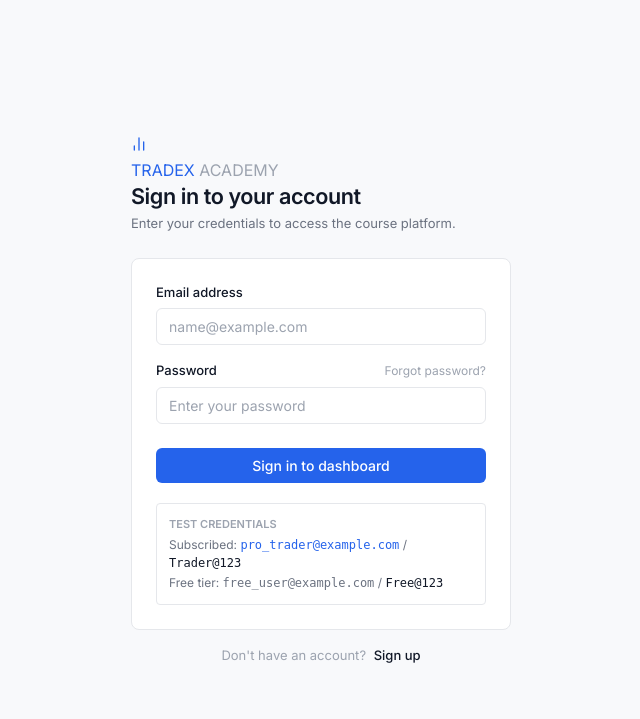
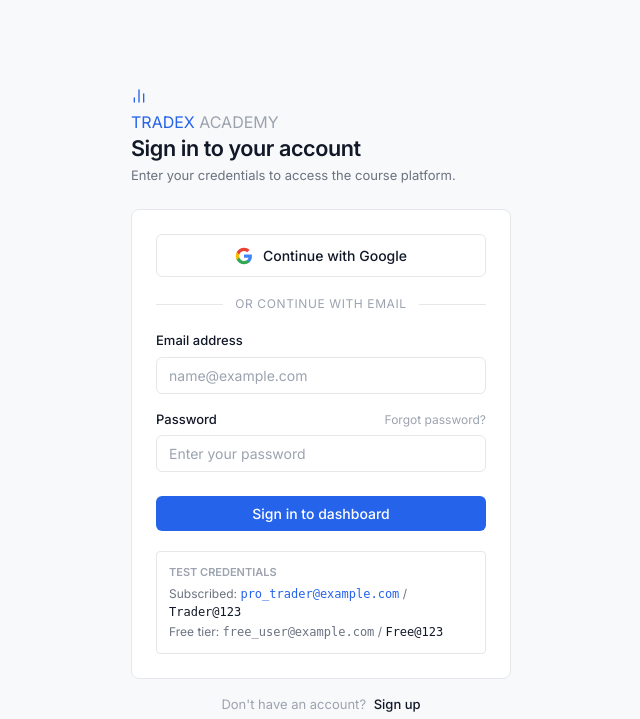
Before and after one commit to vishvam5379/Tradex_Academy, a Django app: page /accounts/login/ in a window 1280 px wide. Shown: the top 719 px of the page, without its empty margins (319-959 px from the left). Run offline with Django 5.2, Linux system fonts and the light colour scheme.

Commit message:
Add Google OAuth2 authentication flow, buttons, and settings

```diff
--- a/accounts/urls.py
+++ b/accounts/urls.py
@@ -10,6 +10,10 @@ urlpatterns = [
     path('login/', views.signin_view, name='login'), # alias
     path('logout/', views.logout_view, name='logout'),
     path('profile/', views.profile_view, name='profile'),
+
+    # Google OAuth 2.0
+    path('google/login/', views.google_login_view, name='google_login'),
+    path('google/callback/', views.google_callback_view, name='google_callback'),
 
     # Password Reset Flow
     path(
--- a/accounts/views.py
+++ b/accounts/views.py
@@ -1,5 +1,11 @@
+import secrets
+import urllib.parse
+import requests
+from django.conf import settings
+from django.urls import reverse
+from django.utils.http import url_has_allowed_host_and_scheme
 from django.shortcuts import render, redirect
-from django.contrib.auth import login, logout, authenticate, update_session_auth_hash
+from django.contrib.auth import login, logout, authenticate, update_session_auth_hash, get_user_model
 from django.contrib.auth.decorators import login_required
 from django.contrib import messages
 from django.views.decorators.http import require_http_methods
@@ -100,3 +106,162 @@ def profile_view(request):
         'has_subscription': request.user.has_active_subscription,
         'active_subscription': request.user.active_subscription,
     })
+
+
+def google_login_view(request):
+    """Initiates Google OAuth 2.0 authorization code flow."""
+    if hasattr(request, 'user') and request.user.is_authenticated:
+        return redirect('courses:dashboard')
+
+    client_id = getattr(settings, 'GOOGLE_CLIENT_ID', '').strip()
+    if not client_id:
+        messages.error(
+            request,
+            "Google sign-in is not yet configured. Please set GOOGLE_CLIENT_ID and GOOGLE_CLIENT_SECRET in your settings."
+        )
+        return redirect('accounts:signin')
+
+    # Generate secure random state token to protect against CSRF
+    state = secrets.token_urlsafe(32)
+    request.session['google_oauth_state'] = state
+
+    # Capture 'next' redirect parameter if safe
+    next_url = request.GET.get('next')
+    if next_url and url_has_allowed_host_and_scheme(url=next_url, allowed_hosts={request.get_host()}):
+        request.session['google_oauth_next'] = next_url
+
+    # Determine redirect URI (allow settings override or auto-detect from request)
+    override_redirect = getattr(settings, 'GOOGLE_REDIRECT_URI', '').strip()
+    if override_redirect:
+        redirect_uri = override_redirect
+    else:
+        redirect_uri = request.build_absolute_uri(reverse('accounts:google_callback'))
+    request.session['google_oauth_redirect_uri'] = redirect_uri
+    request.session.modified = True
+
+    params = {
+        'client_id': client_id,
+        'redirect_uri': redirect_uri,
+        'response_type': 'code',
+        'scope': 'openid email profile',
+        'state': state,
+        'access_type': 'online',
+        'prompt': 'select_account',
+    }
+    auth_url = f"https://accounts.google.com/o/oauth2/v2/auth?{urllib.parse.urlencode(params)}"
+    return redirect(auth_url)
+
+
+def google_callback_view(request):
+    """Handles callback from Google OAuth 2.0."""
+    if hasattr(request, 'user') and request.user.is_authenticated:
+        return redirect('courses:dashboard')
+
+    # Check if Google returned an error
+    error = request.GET.get('error')
+    if error:
+        messages.error(request, f"Google authentication was cancelled or encountered an error: {error}")
+        return redirect('accounts:signin')
+
+    code = request.GET.get('code')
+    state = request.GET.get('state')
+    saved_state = request.session.pop('google_oauth_state', None)
+
+    if not state or not saved_state or state != saved_state:
+        messages.error(request, "Google sign-in session expired or security verification failed. Please try again.")
+        return redirect('accounts:signin')
+
+    if not code:
+        messages.error(request, "No authorization code returned from Google. Please try again.")
+        return redirect('accounts:signin')
+
+    client_id = getattr(settings, 'GOOGLE_CLIENT_ID', '').strip()
+    client_secret = getattr(settings, 'GOOGLE_CLIENT_SECRET', '').strip()
+    saved_redirect = request.session.pop('google_oauth_redirect_uri', None)
+    redirect_uri = saved_redirect or getattr(settings, 'GOOGLE_REDIRECT_URI', '').strip() or request.build_absolute_uri(reverse('accounts:google_callback'))
+
+    # Exchange authorization code for tokens
+    token_payload = {
+        'code': code,
+        'client_id': client_id,
+        'client_secret': client_secret,
+        'redirect_uri': redirect_uri,
+        'grant_type': 'authorization_code',
+    }
+
+    try:
+        token_resp = requests.post(
+            'https://oauth2.googleapis.com/token',
+            data=token_payload,
+            headers={'Accept': 'application/json'},
+            timeout=10,
+        )
+        token_data = token_resp.json()
+    except Exception as exc:
+        messages.error(request, f"Unable to reach Google authentication service: {exc}")
+        return redirect('accounts:signin')
+
+    if token_resp.status_code != 200 or 'access_token' not in token_data:
+        err_msg = token_data.get('error_description') or token_data.get('error') or 'Token exchange failed'
+        messages.error(request, f"Google authorization failed: {err_msg}")
+        return redirect('accounts:signin')
+
+    # Fetch user profile from Google UserInfo endpoint
+    access_token = token_data['access_token']
+    try:
+        userinfo_resp = requests.get(
+            'https://www.googleapis.com/oauth2/v3/userinfo',
+            headers={'Authorization': f'Bearer {access_token}'},
+            timeout=10,
+        )
+        userinfo = userinfo_resp.json()
+    except Exception as exc:
+        messages.error(request, f"Unable to retrieve Google user profile: {exc}")
+        return redirect('accounts:signin')
+
+    if userinfo_resp.status_code != 200 or not userinfo.get('email'):
+        messages.error(request, "Could not retrieve email address from your Google account.")
+        return redirect('accounts:signin')
+
+    email = userinfo['email'].strip().lower()
+    email_verified = userinfo.get('email_verified', False)
+    name = (userinfo.get('name') or userinfo.get('given_name') or email.split('@')[0]).strip()
+
+    if not email_verified:
+        messages.error(request, "Your Google email address has not been verified by Google. Please verify it first.")
+        return redirect('accounts:signin')
+
+    User = get_user_model()
+    user = User.objects.filter(email__iexact=email).first()
+    is_new = False
+
+    if not user:
+        # Create a new user with verified Google details
+        user = User.objects.create_user(
+            email=email,
+            name=name or 'Trader',
+            password=None,
+        )
+        user.set_unusable_password()
+        user.save()
+        is_new = True
+    else:
+        # If user name was empty, update with Google name
+        if not user.name and name:
+            user.name = name
+            user.save(update_fields=['name'])
+
+    if not user.is_active:
+        messages.error(request, "Your account has been deactivated. Please contact support.")
+        return redirect('accounts:signin')
+
+    # Authenticate user session
+    login(request, user, backend='accounts.backends.EmailAuthBackend')
+
+    if is_new:
+        messages.success(request, f"Welcome to Tradex Academy, {user.name}! Your account was created with Google.")
+    else:
+        messages.success(request, f"Welcome back, {user.name}!")
+
+    next_url = request.session.pop('google_oauth_next', None) or 'courses:dashboard'
+    return redirect(next_url)
--- a/pyproject.toml
+++ b/pyproject.toml
@@ -12,6 +12,7 @@ dependencies = [
     "python-dotenv>=1.0.0",
     "Pillow>=10.0.0",
     "whitenoise>=6.6.0",
+    "requests>=2.31.0",
 ]
 
 [tool.vercel]
--- a/requirements.txt
+++ b/requirements.txt
@@ -7,3 +7,4 @@ razorpay>=2.0.0
 python-dotenv>=1.0.0
 Pillow>=10.0.0
 whitenoise>=6.6.0
+requests>=2.31.0
--- a/templates/accounts/signin.html
+++ b/templates/accounts/signin.html
@@ -20,6 +20,24 @@
 
     <!-- Sign In Card -->
     <div class="card" style="padding: 24px;">
+      <!-- Google Sign In Button -->
+      <a href="{% url 'accounts:google_login' %}{% if next %}?next={{ next|urlencode }}{% endif %}" id="google-signin-btn" class="btn btn-secondary btn-block" style="display: flex; align-items: center; justify-content: center; gap: 10px; font-weight: 500; text-decoration: none; padding: 10px 16px; border: 1px solid var(--border-subtle); background-color: var(--bg-surface-raised, rgba(255,255,255,0.03)); color: var(--text-primary); transition: all 0.2s ease;">
+        <svg width="18" height="18" viewBox="0 0 24 24" xmlns="http://www.w3.org/2000/svg">
+          <path d="M22.56 12.25c0-.78-.07-1.53-.2-2.25H12v4.26h5.92c-.26 1.37-1.04 2.53-2.21 3.31v2.77h3.57c2.08-1.92 3.28-4.74 3.28-8.09z" fill="#4285F4"/>
+          <path d="M12 23c2.97 0 5.46-.98 7.28-2.66l-3.57-2.77c-.98.66-2.23 1.06-3.71 1.06-2.86 0-5.29-1.93-6.16-4.53H2.18v2.84C3.99 20.53 7.7 23 12 23z" fill="#34A853"/>
+          <path d="M5.84 14.09c-.22-.66-.35-1.36-.35-2.09s.13-1.43.35-2.09V7.06H2.18C1.43 8.55 1 10.22 1 12s.43 3.45 1.18 4.94l2.85-2.22.81-.63z" fill="#FBBC05"/>
+          <path d="M12 5.38c1.62 0 3.06.56 4.21 1.64l3.15-3.15C17.45 2.09 14.97 1 12 1 7.7 1 3.99 3.47 2.18 7.06l3.66 2.84c.87-2.6 3.3-4.52 6.16-4.52z" fill="#EA4335"/>
+        </svg>
+        <span>Continue with Google</span>
+      </a>
+
+      <!-- Divider -->
+      <div style="display: flex; align-items: center; margin: 18px 0;">
+        <div style="flex: 1; height: 1px; background-color: var(--border-subtle);"></div>
+        <span style="padding: 0 12px; color: var(--text-muted); font-size: 0.75rem; text-transform: uppercase; letter-spacing: 0.05em;">or continue with email</span>
+        <div style="flex: 1; height: 1px; background-color: var(--border-subtle);"></div>
+      </div>
+
       <form method="POST" action="{% url 'accounts:signin' %}">
         {% csrf_token %}
         <input type="hidden" name="next" value="{{ next }}">
```
Also changed, not shown: academy_core/settings.py (+7 -2 lines), templates/accounts/signup.html (+18 -0 lines), 1 other file.
